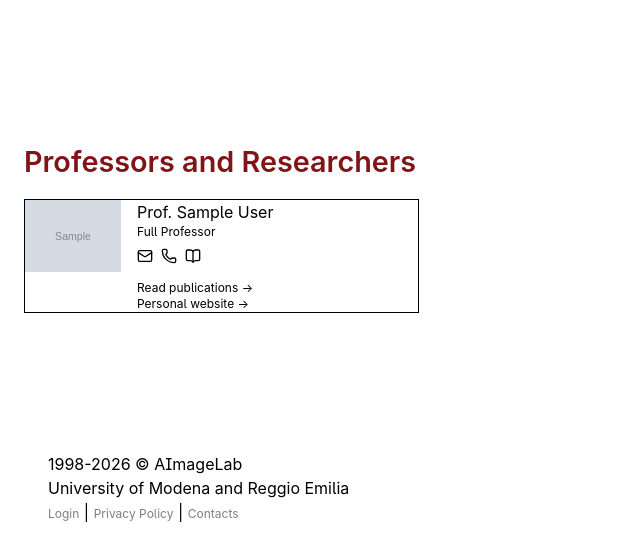
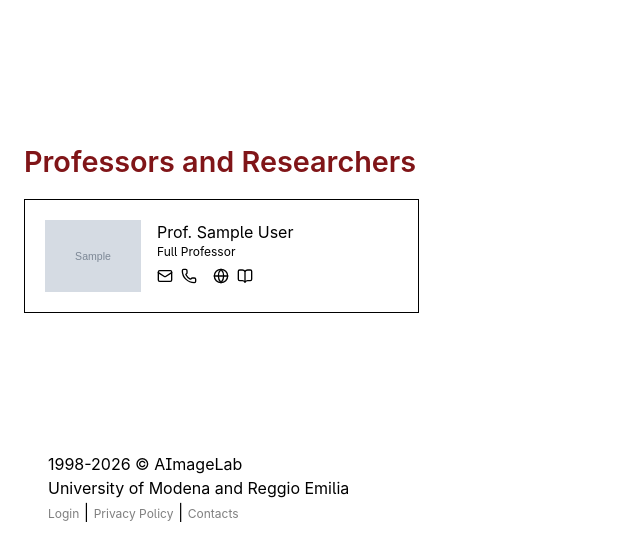
Before and after one commit to AImageLab-zip/aimagelab-website, a Django app: page /people/ in a window 1280 px wide. Shown: the part 252-800 px from the top of the page, without its empty margins (0-640 px from the left). Run offline with Django 4.2, Linux system fonts and the light colour scheme; tables that the repository leaves empty hold one stand-in row (values such as "Sample post"); grey boxes marked "Sample" are stand-in pictures; parts of the project's set-up code (start-up, migrations or seed data) failed here and were passed over; some libraries are stand-ins or nearby versions; some web fonts are replaced.

Commit message:
style: update profile links

```diff
--- a/docker-site/main/templates/main/team_section.html
+++ b/docker-site/main/templates/main/team_section.html
@@ -18,7 +18,7 @@
         <!-- Card that opens modal -->
         <div class="card bg-base-200 border-1 border-base-200 hover:border-base-300 transition-shadow duration-300 cursor-pointer {% if is_alumni %}opacity-90{% endif %}"
              onclick="document.getElementById('modal_{{ profile.id }}').showModal()">
-            <div class="card-body flex flex-row gap-4 {% if card_size == 'small' %}p-4{% endif %}">
+            <div class="card-body flex flex-row gap-4 p-5">
                 <!-- Avatar -->
                 <div>
                     <div class="avatar">
@@ -64,36 +64,26 @@
                         </a>
                         {% endif %}
 
-                        {% if profile.google_scholar %}
-                        <a href="{{ profile.google_scholar }}" target="_blank" class="text-primary hover:text-secondary" title="Google Scholar" onclick="event.stopPropagation()">
-                            <i data-lucide="book-open" class="{% if card_size == 'small' %}h-3 w-3{% else %}h-4 w-4{% endif %}"></i>
-                        </a>
-                        {% endif %}
-
-                        {% if profile.github %}
-                        <a href="{{ profile.github }}" target="_blank" class="text-primary hover:text-secondary" title="GitHub" onclick="event.stopPropagation()">
-                            <i data-lucide="github" class="{% if card_size == 'small' %}h-3 w-3{% else %}h-4 w-4{% endif %}"></i>
-                        </a>
-                        {% endif %}
-
                         {% if profile.linkedin %}
                         <a href="{{ profile.linkedin }}" target="_blank" class="text-primary hover:text-secondary" title="LinkedIn" onclick="event.stopPropagation()">
                             <i data-lucide="linkedin" class="{% if card_size == 'small' %}h-3 w-3{% else %}h-4 w-4{% endif %}"></i>
                         </a>
                         {% endif %}
+
+                        {% if profile.website %}
+                        <a href="{{ profile.website }}" target="_blank" class="text-primary hover:text-secondary" title="Personal Website" onclick="event.stopPropagation()">
+                            <i data-lucide="globe" class="{% if card_size == 'small' %}h-3 w-3{% else %}h-4 w-4{% endif %}"></i>
+                        </a>
+                        {% endif %}
+
+                        <a href="{% url 'publications' %}?author={{ profile.user }}" target="_blank" class="text-primary hover:text-secondary" title="Publications" onclick="event.stopPropagation()">
+                            <i data-lucide="book-open" class="{% if card_size == 'small' %}h-3 w-3{% else %}h-4 w-4{% endif %}"></i>
+                        </a>
                     </div>
 
-                    <div class="mt-2">
-                    <a href="{% url 'publications' %}?author={{ profile.user }}" target="_blank" class="block text-primary hover:text-secondary text-xs" title="Publications" onclick="event.stopPropagation()">
-                        Read publications →
-                    </a>
-                    {% if profile.website %}
-                    <a href="{{ profile.website }}" target="_blank" class="block text-primary hover:text-secondary text-xs" title="Website" onclick="event.stopPropagation()">
-                        Personal website →
-                    </a>
-                    {% endif %}
-                    </div>
+
                 </div>
+
             </div>
         </div>
 
@@ -163,9 +153,9 @@
 
                                 {% if profile.google_scholar %}
                                 <div class="flex items-center gap-2">
-                                    <i data-lucide="book-open" class="h-4 w-4 text-primary"></i>
+                                    <i data-lucide="graduation-cap" class="h-4 w-4 text-primary"></i>
                                     <a href="{{ profile.google_scholar }}" target="_blank" class="text-primary hover:text-secondary text-sm">
-                                        Google Scholar Profile
+                                        Google Scholar
                                     </a>
                                 </div>
                                 {% endif %}
@@ -195,7 +185,7 @@
                         <!-- Publications Link -->
                         <div class="mt-4">
                             <a href="{% url 'publications' %}?author={{ profile.user }}" target="_blank" class="btn btn-primary btn-sm">
-                                <i data-lucide="book" class="h-4 w-4"></i>
+                                <i data-lucide="book-open" class="h-4 w-4"></i>
                                 View Publications
                             </a>
                             {% if profile.website %}
```
